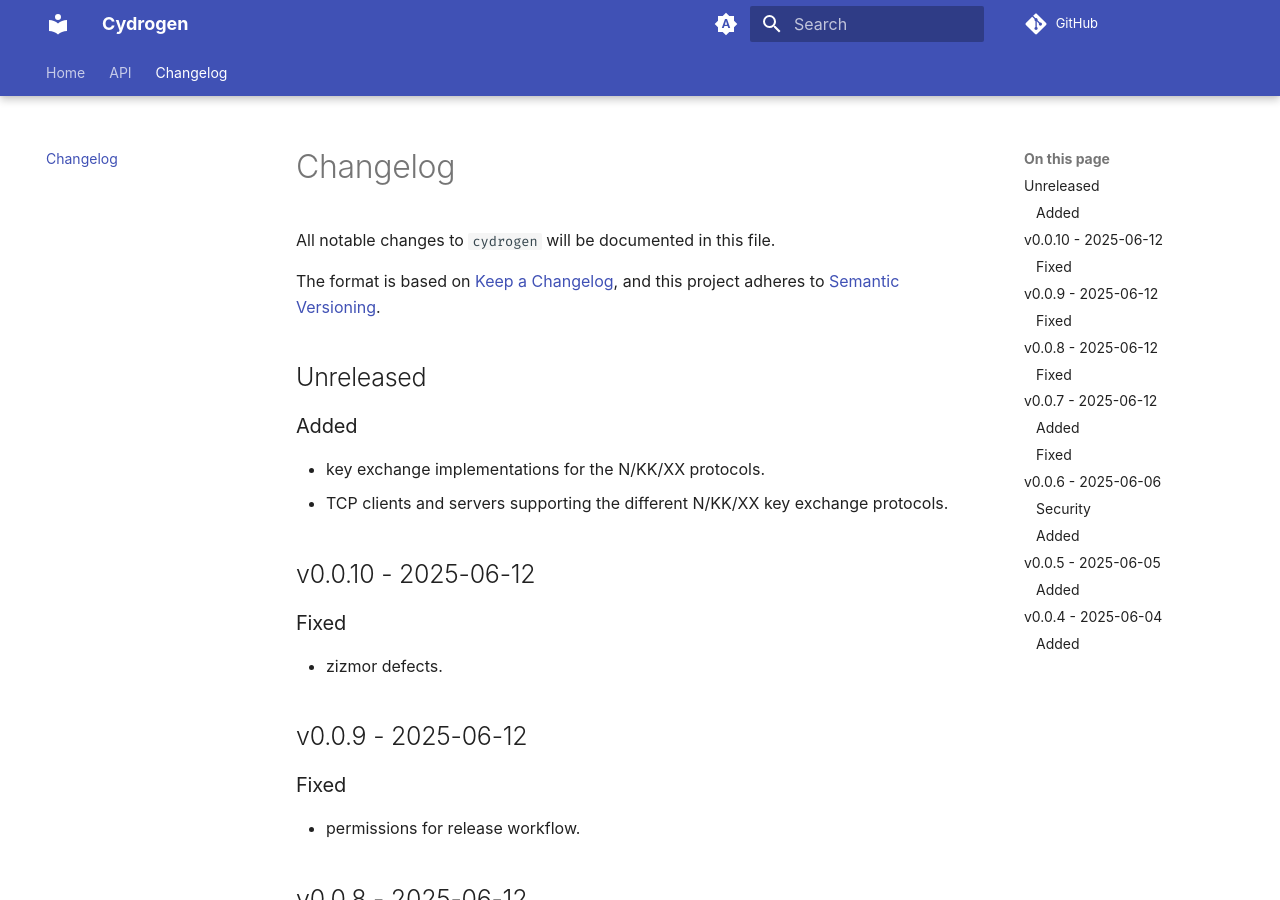
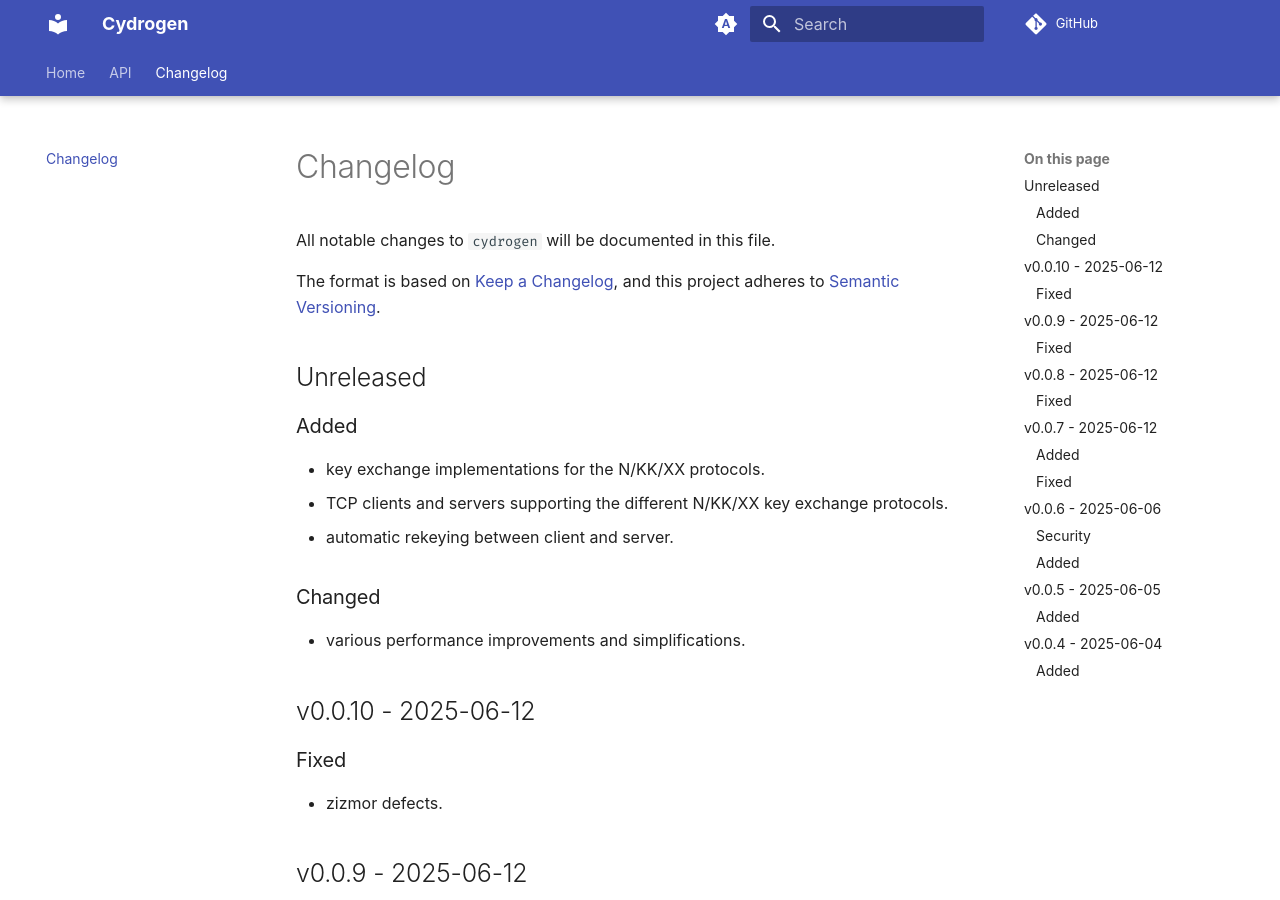
Before and after one commit to stephane-martin/cydrogen, an MkDocs documentation site: the page built from docs/CHANGELOG.md, in a window 1280 px wide and 900 px high. Built offline with MkDocs 1.6.1 and Material for MkDocs 9.7.7, drawn with Linux system fonts in a browser that asks for light colours; some web fonts are replaced; plug-ins that fetch from the network failed and are left out; comment, search, counter and statistics services are not loaded.

Commit message:
chore: update changelog

```diff
--- a/CHANGELOG.json
+++ b/CHANGELOG.json
@@ -2,7 +2,11 @@
     "unreleased": {
         "added": [
             "key exchange implementations for the N/KK/XX protocols.",
-            "TCP clients and servers supporting the different N/KK/XX key exchange protocols."
+            "TCP clients and servers supporting the different N/KK/XX key exchange protocols.",
+            "automatic rekeying between client and server."
+        ],
+        "changed": [
+            "various performance improvements and simplifications."
         ]
     },
     "v0.0.10": {
--- a/docs/CHANGELOG.md
+++ b/docs/CHANGELOG.md
@@ -11,6 +11,11 @@ and this project adheres to [Semantic Versioning](https://semver.org/spec/v2.0.0
 
 - key exchange implementations for the N/KK/XX protocols.
 - TCP clients and servers supporting the different N/KK/XX key exchange protocols.
+- automatic rekeying between client and server.
+
+### Changed
+
+- various performance improvements and simplifications.
 
 ## v0.0.10 - 2025-06-12
 
```
Also changed, not shown: CHANGELOG.md (+5 -0 lines).
